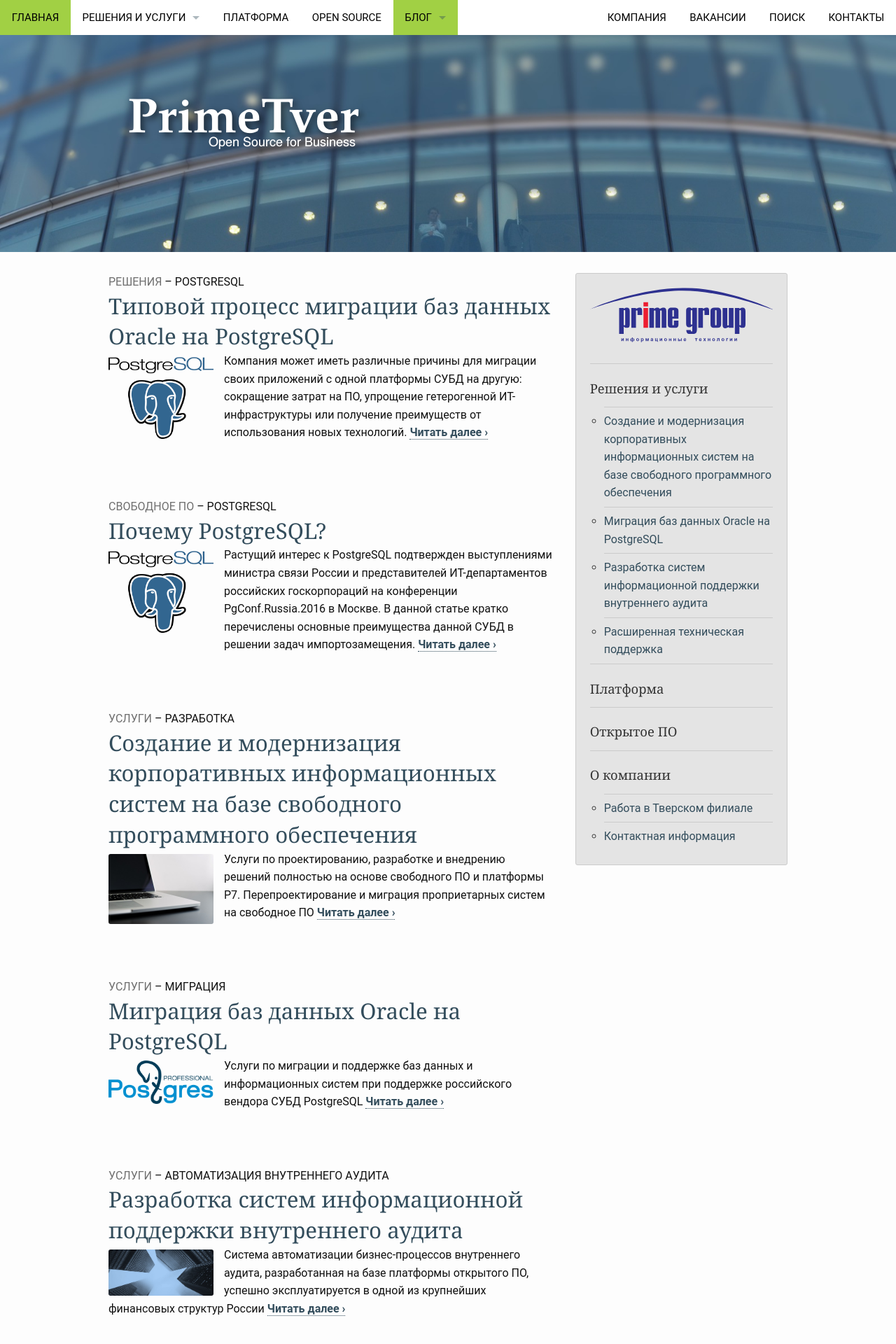
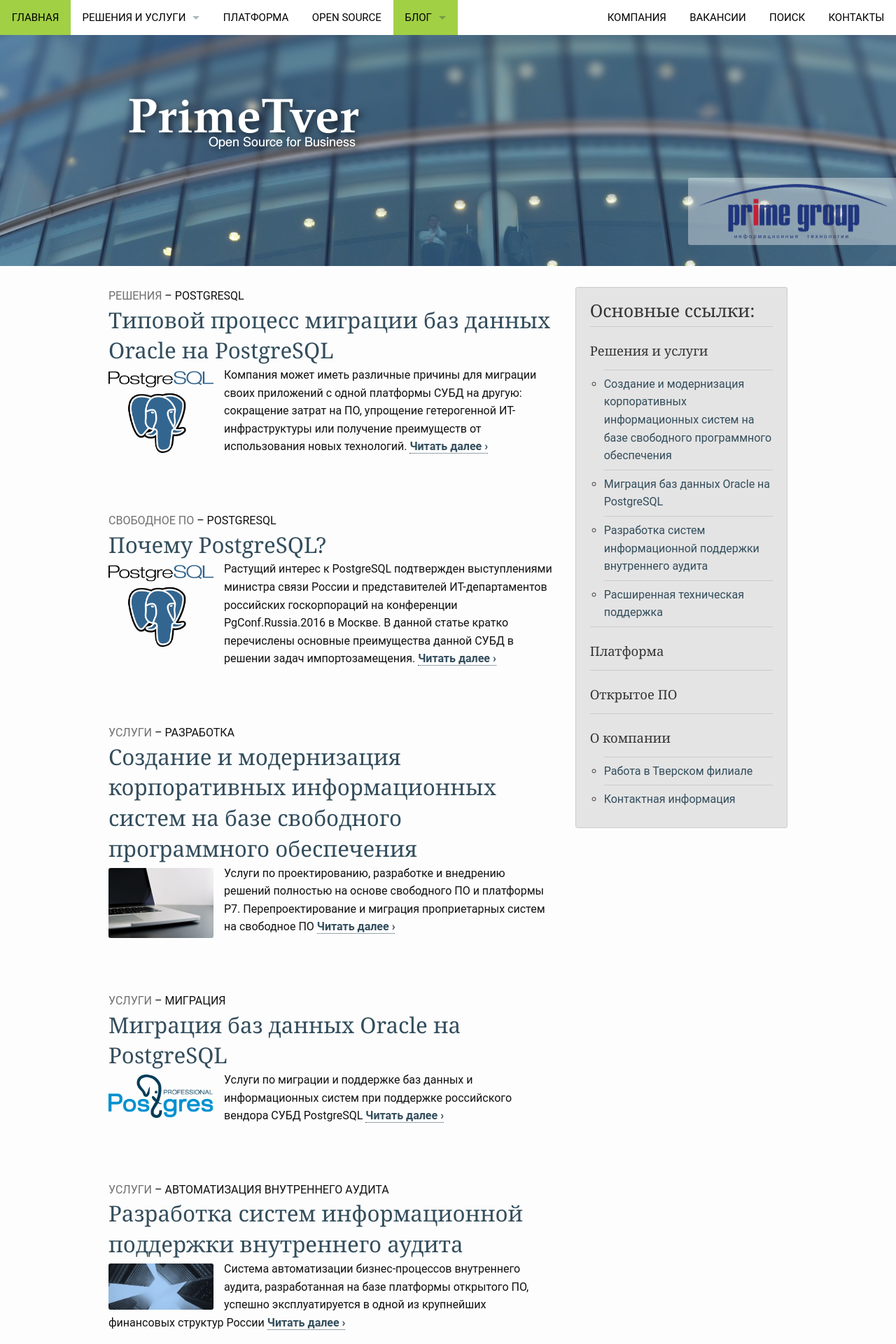
Before and after one commit to primetver/primetver.github.io, a Jekyll site: the page built from blog/index.html, in a window 1280 px wide. Shown: the top 1920 px of the page at 70% size. Built offline with Jekyll 4.4.1, drawn with Linux system fonts in a browser that asks for light colours; the list of posts is cut into pages by our own code.

Commit message:
Style corrections

```diff
--- a/_config.yml
+++ b/_config.yml
@@ -87,6 +87,7 @@ defaults:
       # sidebar:    		# Possible values › left, right › by default there will be no sidebar
       comments: false
       author: primetver     # Default author for pages
+      primelink: true
   -
     scope:
       path: ""
@@ -96,6 +97,7 @@ defaults:
       # sidebar:        # Possible values › left, right › by default there will be no sidebar
       comments: false
       author: primetver     # Default author for posts
+      primelink: true
 
 
 #  Open _data/navigation.yml to adjust the left and right topbar navigation
--- a/_data/navigation.yml
+++ b/_data/navigation.yml
@@ -30,7 +30,7 @@
   url: "/blog/"
   side: left
   dropdown:
-  - title: "Архив"
+  - title: "Архив публикаций"
     url: "/blog/archive/"
 
 #
--- a/_includes/_sidebar.html
+++ b/_includes/_sidebar.html
@@ -1,9 +1,12 @@
 <aside>
   <div class="panel radius">
 
+<!--
     <a href="http://www.primegroup.ru">
       <img class="b30" src="{{ site.url }}{{ site.baseurl }}/images/pg2.svg" alt="">
     </a>
+-->
+   <h3>Основные ссылки:</h3>
 
     <ul class="side-nav">
       <li>
--- a/_sass/_07_layout.scss
+++ b/_sass/_07_layout.scss
@@ -92,7 +92,7 @@ body.video cite { color: #fff; }
         display: none;
     }
     #masthead {
-        height: 200px;
+        height: 220px;
     }
     #masthead-with-pattern {
         padding: 15px 0;
@@ -119,7 +119,7 @@ body.video cite { color: #fff; }
         margin-top: 60px;
     }
     #masthead {
-        height: 280px;
+        height: 300px;
     }
     #masthead-with-pattern {
         padding: 20px 0;
@@ -142,7 +142,7 @@ body.video cite { color: #fff; }
         margin-top: 80px;
     }
     #masthead {
-        height: 310px;
+        height: 330px;
     }
     #masthead-with-pattern {
         padding: 30px 0;
@@ -165,7 +165,7 @@ body.video cite { color: #fff; }
         margin-top: 110px;
     }
     #masthead {
-        height: 380px;
+        height: 400px;
     }
     #masthead-with-pattern {
         padding: 45px 0;
```
Also changed, not shown: pages/info.md (+1 -0 lines).
